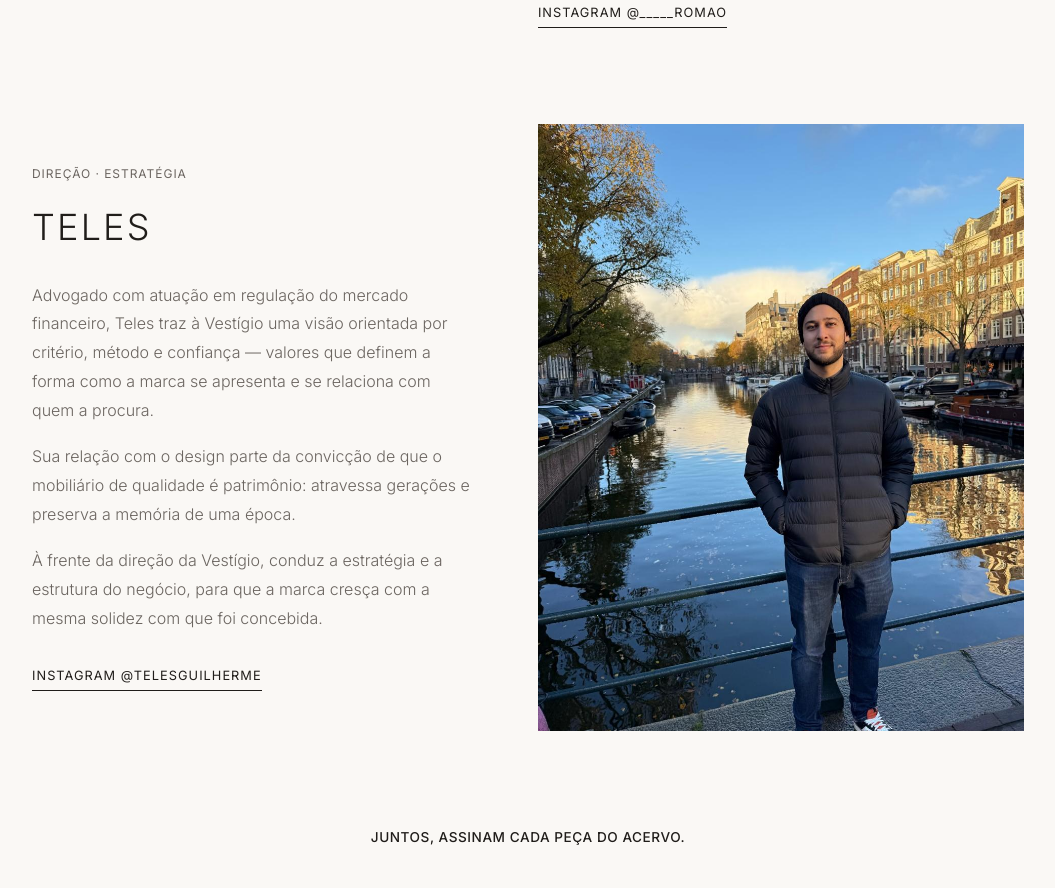
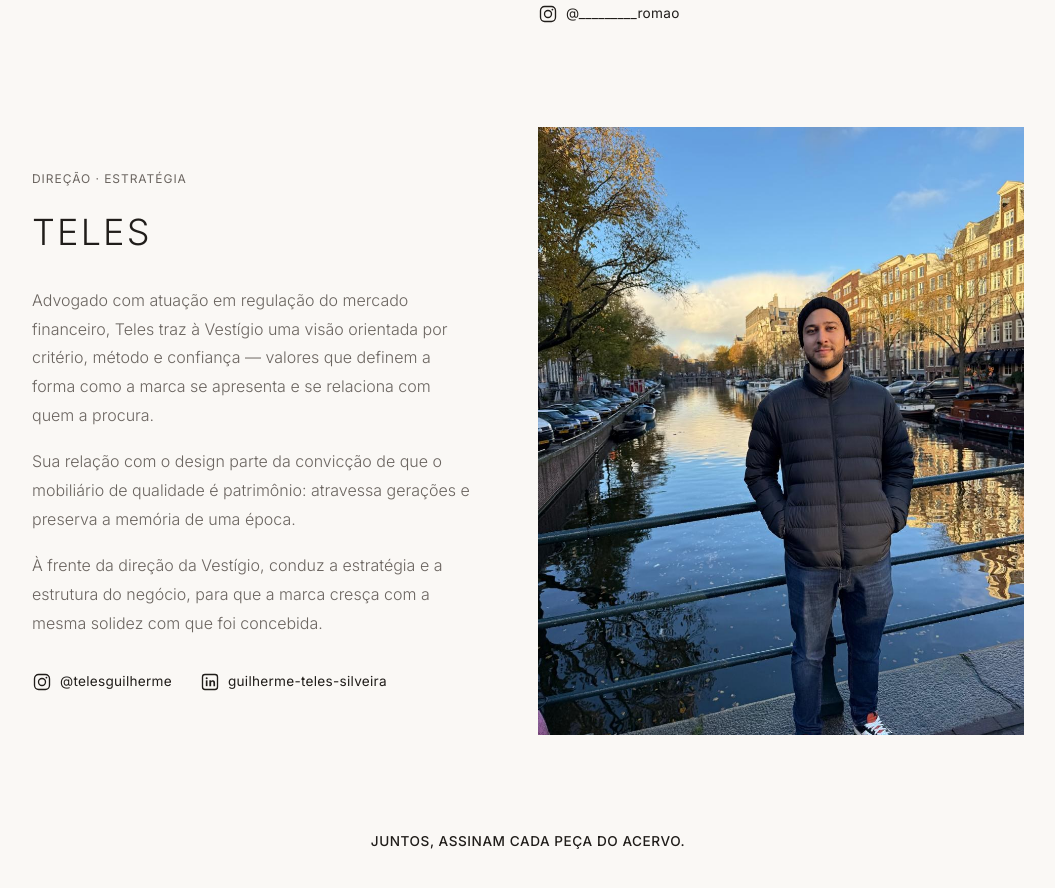
Before and after one commit to guilherme69857-collab/vestigio, a plain HTML site: page curadores.html in a window 1280 px wide. Shown: the part 1106-1994 px from the top of the page, without its empty margins (112-1167 px from the left). Drawn offline with Linux system fonts and the light colour scheme.

Commit message:
Ajusta textos e links da pagina Curadores

```diff
--- a/curadores.html
+++ b/curadores.html
@@ -51,7 +51,7 @@
           </div>
           <div class="curator-info">
             <p class="curator-role">Curadoria &middot; Garimpo</p>
-            <h2>Romao</h2>
+            <h2><a class="curator-name-link" href="https://www.instagram.com/_________romao/" target="_blank" rel="noopener">Romao</a></h2>
             <p>
               Tatuador e curador, Romao desenvolveu no ofício do desenho uma leitura
               apurada de linha, proporção e composição — a mesma sensibilidade que
@@ -76,7 +76,7 @@
               que reúne relevância de desenho, qualidade de matéria e força para
               transformar um espaço.
             </p>
-            <a class="curator-link" href="https://www.instagram.com/_____romao/" target="_blank" rel="noopener">Instagram @_____romao</a>
+            <a class="curator-link" href="https://www.instagram.com/_________romao/" target="_blank" rel="noopener" aria-label="Instagram de Romao"><svg class="curator-link-icon" viewBox="0 0 24 24" aria-hidden="true"><rect x="3" y="3" width="18" height="18" rx="5" fill="none" stroke="currentColor" stroke-width="1.6"/><circle cx="12" cy="12" r="4.2" fill="none" stroke="currentColor" stroke-width="1.6"/><circle cx="17.3" cy="6.7" r="1.1" fill="currentColor"/></svg><span>@_________romao</span></a>
           </div>
         </article>
 
@@ -86,7 +86,7 @@
           </div>
           <div class="curator-info">
             <p class="curator-role">Direção &middot; Estratégia</p>
-            <h2>Teles</h2>
+            <h2><a class="curator-name-link" href="https://www.instagram.com/telesguilherme/" target="_blank" rel="noopener">Teles</a></h2>
             <p>
               Advogado com atuação em regulação do mercado financeiro, Teles traz à
               Vestígio uma visão orientada por critério, método e confiança —
@@ -103,7 +103,10 @@
               negócio, para que a marca cresça com a mesma solidez com que foi
               concebida.
             </p>
-            <a class="curator-link" href="https://www.instagram.com/telesguilherme/" target="_blank" rel="noopener">Instagram @telesguilherme</a>
+            <div class="curator-links">
+              <a class="curator-link" href="https://www.instagram.com/telesguilherme/" target="_blank" rel="noopener" aria-label="Instagram de Teles"><svg class="curator-link-icon" viewBox="0 0 24 24" aria-hidden="true"><rect x="3" y="3" width="18" height="18" rx="5" fill="none" stroke="currentColor" stroke-width="1.6"/><circle cx="12" cy="12" r="4.2" fill="none" stroke="currentColor" stroke-width="1.6"/><circle cx="17.3" cy="6.7" r="1.1" fill="currentColor"/></svg><span>@telesguilherme</span></a>
+              <a class="curator-link" href="https://www.linkedin.com/in/guilherme-teles-silveira/" target="_blank" rel="noopener" aria-label="LinkedIn de Teles"><svg class="curator-link-icon" viewBox="0 0 24 24" aria-hidden="true"><rect x="3" y="3" width="18" height="18" rx="3" fill="none" stroke="currentColor" stroke-width="1.6"/><rect x="7" y="10" width="2" height="7" fill="currentColor"/><circle cx="8" cy="7.4" r="1.2" fill="currentColor"/><path d="M11.2 10h1.9v1c.4-.7 1.3-1.2 2.4-1.2 1.9 0 2.6 1.2 2.6 3.1V17h-2v-3.7c0-.9-.3-1.6-1.2-1.6-.9 0-1.5.6-1.5 1.7V17h-2.2z" fill="currentColor"/></svg><span>guilherme-teles-silveira</span></a>
+            </div>
           </div>
         </article>
 
--- a/style.css
+++ b/style.css
@@ -569,21 +569,42 @@ nav a.active {
   max-width: 52ch;
 }
 
+.section .curator-name-link {
+  color: inherit;
+  text-decoration: none;
+  transition: color 0.2s ease;
+}
+
+.section .curator-name-link:hover {
+  color: var(--color-accent);
+}
+
 .section .curator-link {
-  display: inline-block;
+  display: inline-flex;
+  align-items: center;
+  gap: 0.5rem;
   margin-top: 1rem;
   color: var(--color-text);
   text-decoration: none;
-  font-size: 0.8rem;
-  text-transform: uppercase;
-  letter-spacing: 0.08em;
-  border-bottom: 1px solid var(--color-text);
-  padding-bottom: 0.2rem;
+  font-size: 0.85rem;
+  letter-spacing: 0.02em;
+  transition: color 0.2s ease;
 }
 
 .section .curator-link:hover {
   color: var(--color-accent);
-  border-color: var(--color-accent);
+}
+
+.curator-links {
+  display: flex;
+  flex-wrap: wrap;
+  gap: 0 1.75rem;
+}
+
+.curator-link-icon {
+  width: 20px;
+  height: 20px;
+  flex-shrink: 0;
 }
 
 @media (max-width: 780px) {
```
